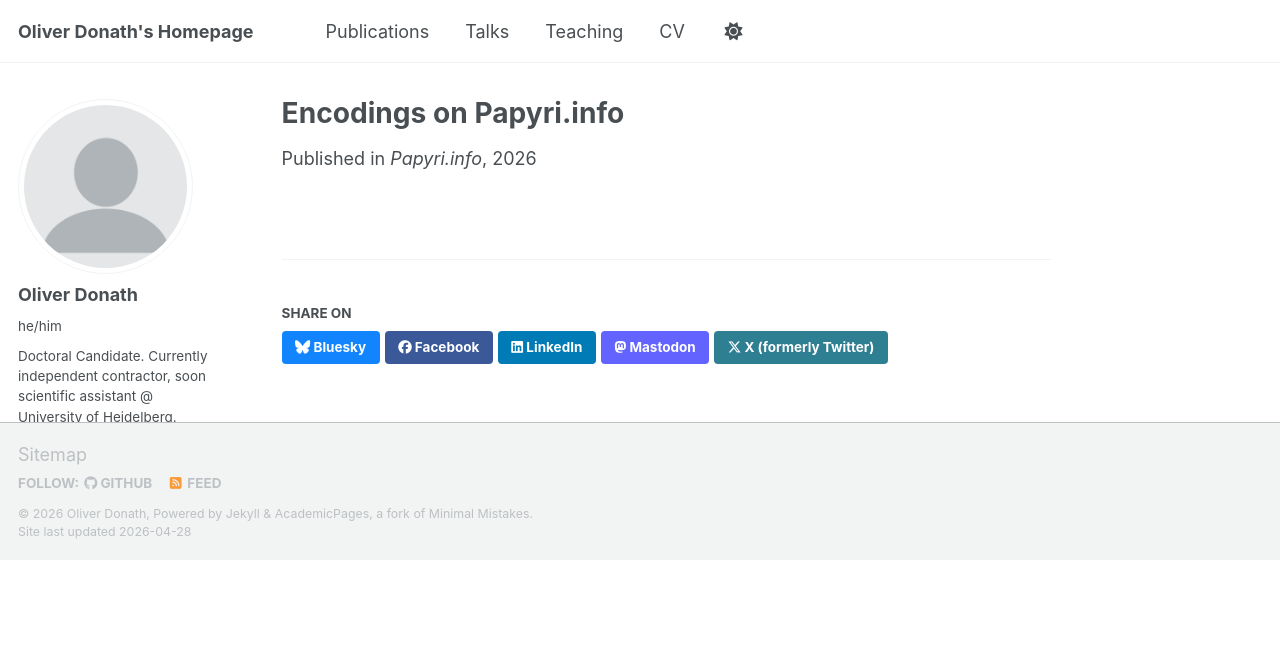
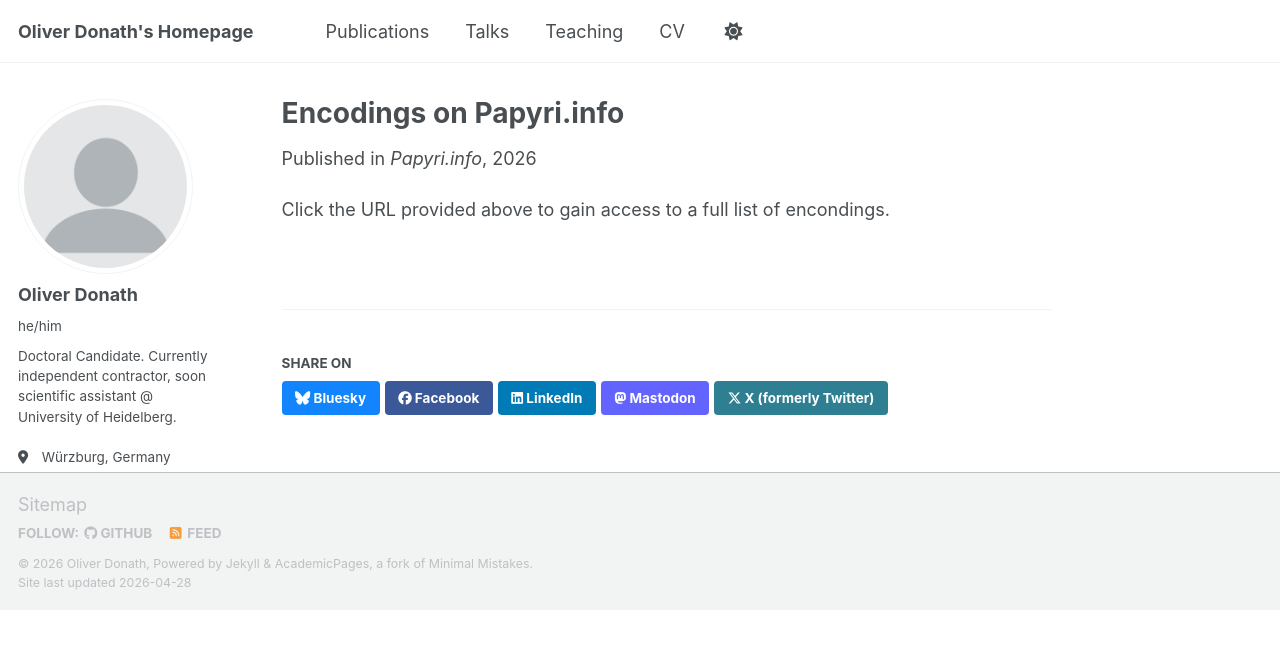
Before and after one commit to oli-do/oli-do.github.io, a Jekyll site: the page built from _publications/papyri-info.md, in a window 1280 px wide. Shown: the top 649 px of the page. Built offline with Jekyll 4.4.1, drawn with Linux system fonts in a browser that asks for light colours; a script bundle is joined from its source files by our own code; library files that are not in the unit come from our copies.

Commit message:
Update papyri-info.md: fix?

```diff
--- a/_publications/papyri-info.md
+++ b/_publications/papyri-info.md
@@ -3,7 +3,9 @@ title: "Encodings on Papyri.info"
 collection: publications
 category: digital
 permalink: /publication/papyri-info
-excerpt: 'More than a hundred encoding according to the EpiDoc standard.'
+excerpt: 'More than a hundred encodings according to the EpiDoc standard.'
+date: 2026-04-29
 venue: 'Papyri.info'
 paperurl: 'https://papyri.info/editor/users/OliverD.'
 ---
+Click the URL provided above to gain access to a full list of encondings.
```
